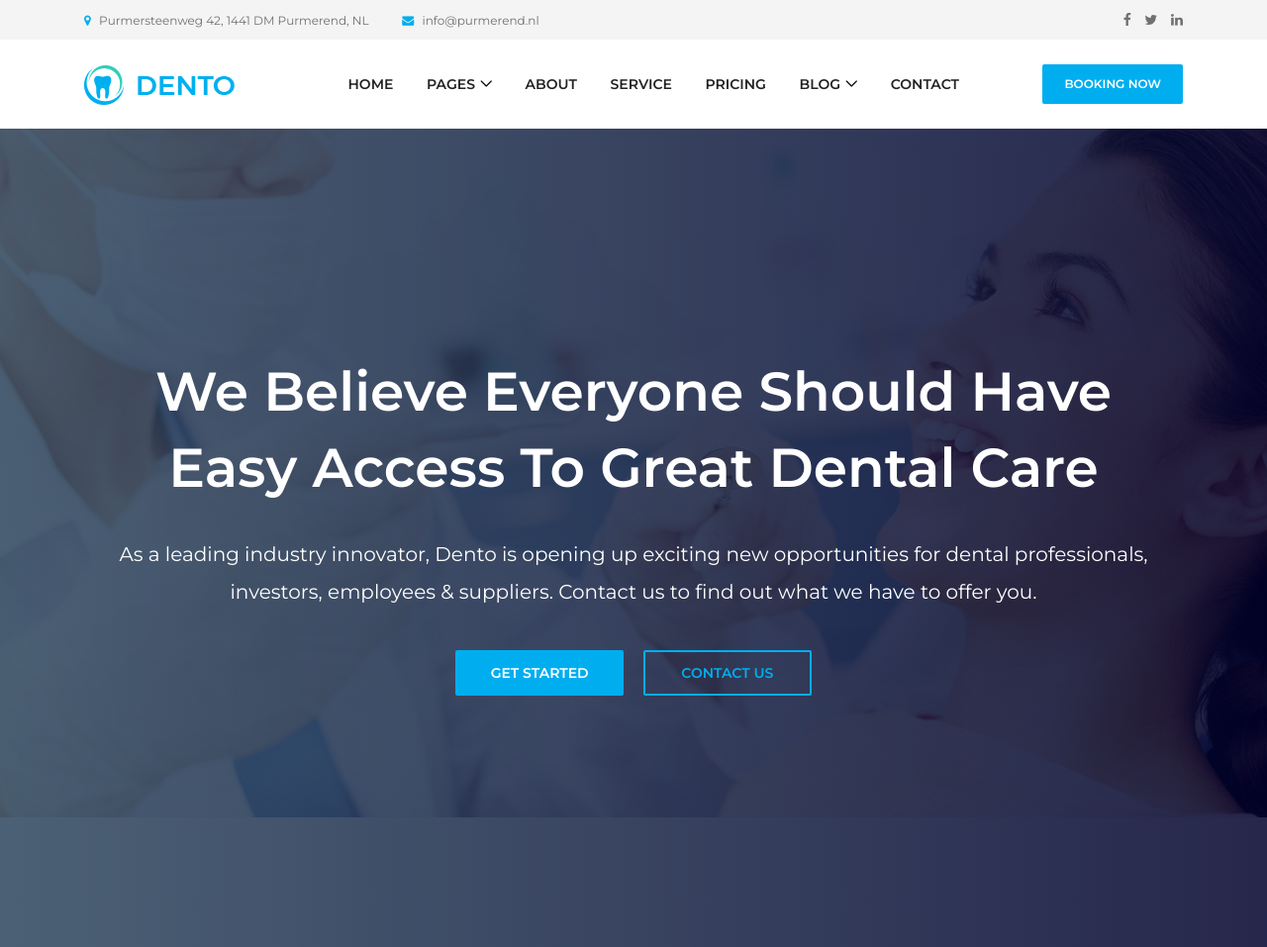
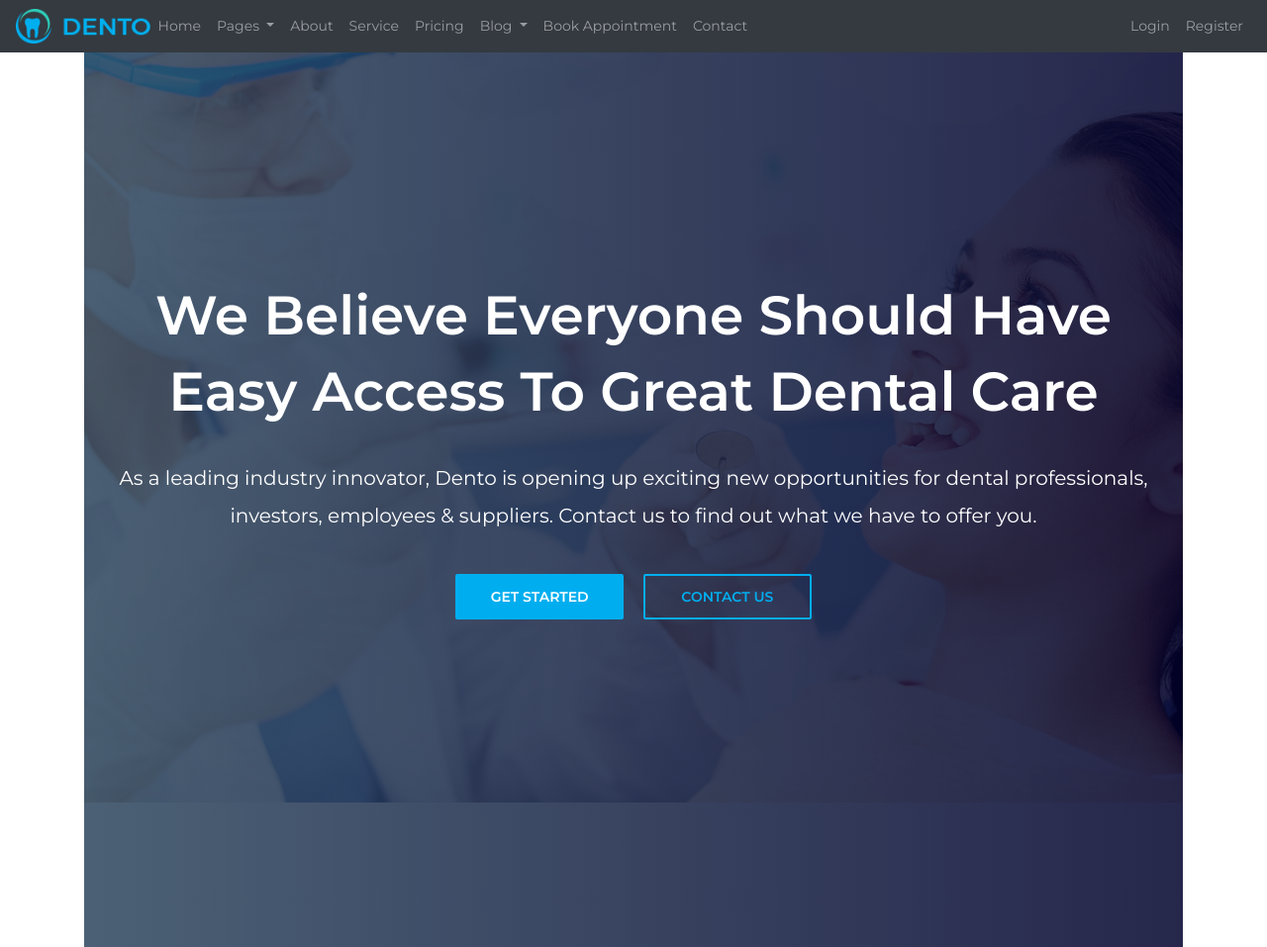
Before and after one commit to CasperFicke/dentaldjango, a Django app: page / in a window 1280 px wide. Shown: the top 957 px of the page at 99% size. Run offline with Django 3.2, Linux system fonts and the light colour scheme; some libraries are stand-ins or nearby versions; some web fonts are replaced.

Commit message:
add user authenticatie

```diff
--- a/dental/settings.py
+++ b/dental/settings.py
@@ -135,7 +135,7 @@ EMAIL_PORT = 587
 EMAIL_HOST_USER = 'cfidevelopt'
 EMAIL_HOST_PASSWORD = os.getenv('GMAILPW')
 EMAIL_USE_TLS = True
-EMAIL_USE_SSL = False
+EMAIL_USE_SSL = True
 
 '''
 # email settings using localhost as mailserver
--- a/website/templates/about.html
+++ b/website/templates/about.html
@@ -132,7 +132,7 @@
   <!-- Cool Facts Area End -->
 
   <!-- ***** Testimonials Area Start ***** -->
-  <section class="testimonials-area section-padding-100 bg-img bg-gradient-overlay jarallax clearfix" style="background-image: url('img/bg-img/7.jpg');">
+  <section class="testimonials-area section-padding-100 bg-img bg-gradient-overlay jarallax clearfix" style="background-image: url({% static 'website/img/bg-img/7.jpg' %});">
     <div class="container">
       <div class="row">
         <div class="col-12">
--- a/website/templates/base.html
+++ b/website/templates/base.html
@@ -8,6 +8,9 @@
   <meta name="description" content="Dento - Dentist &amp; Medical">
   <meta http-equiv="X-UA-Compatible" content="IE=edge">
   <meta name="viewport" content="width=device-width, initial-scale=1, shrink-to-fit=no">
+
+  <!-- Bootstrap CSS -->
+  <link href="https://cdn.jsdelivr.net/npm/bootstrap@5.0.0-beta1/dist/css/bootstrap.min.css" rel="stylesheet" integrity="sha384-giJF6kkoqNQ00vy+HMDP7azOuL0xtbfIcaT9wjKHr8RbDVddVHyTfAAsrekwKmP1" crossorigin="anonymous">
 
   <!-- Title -->
   <title>{% block title %}Dento - Dentist &amp; Medical{% endblock %}</title>
@@ -30,111 +33,106 @@
 
   <!-- ***** Header Area Start ***** -->
   <header class="header-area">
-    <!-- Top Header Area -->
-    <div class="top-header-area">
-      <div class="container h-100">
-        <div class="row h-100 align-items-center">
-          <!-- Top Content -->
-          <div class="col-6 col-md-9 col-lg-8">
-            <div class="top-header-content">
-              <a href="{% url 'contact' %}" data-toggle="tooltip" data-placement="bottom" title="Purmersteenweg 42, 1441 DM Purmerend, NL"><i class="fa fa-map-marker"></i> <span>Purmersteenweg 42, 1441 DM Purmerend, NL</span></a>
-              <a href="#" data-toggle="tooltip" data-placement="bottom" title="info@purmerend.nl"><i class="fa fa-envelope"></i> <span>info@purmerend.nl</span></a>
-            </div>
-          </div>
-          <!-- Top Header Social Info -->
-          <div class="col-6 col-md-3 col-lg-4">
-            <div class="top-header-social-info text-right">
-              <a href="https://facebook.com" data-toggle="tooltip" data-placement="bottom" title="Facebook"><i class="fa fa-facebook"></i></a>
-              <a href="https://twitter.com" data-toggle="tooltip" data-placement="bottom" title="Twitter"><i class="fa fa-twitter"></i></a>
-              <a href="https://linkedin.com" data-toggle="tooltip" data-placement="bottom" title="Linkedin"><i class="fa fa-linkedin"></i></a>
-            </div>
-          </div>
+    <!-- ***** Navbar Start ***** -->
+    <nav class="navbar navbar-expand-lg navbar-dark bg-dark">
+      <!-- Logo -->
+      <a class="nav-brand" href="{% url 'index' %}"><img src="{% static 'website/img/core-img/logo.png' %}" alt=""></a>
+      <!-- buttons -->
+         <button class="navbar-toggler" type="button" data-bs-toggle="collapse" data-bs-target="#navbarNavDropdown" aria-controls="navbarNavDropdown" aria-expanded="false" aria-label="Toggle navigation">
+          <span class="navbar-toggler-icon"></span>
+        </button>
+        <div class="collapse navbar-collapse" id="navbarNavDropdown">
+          <ul class="navbar-nav mr-auto">
+            <li class="nav-item">
+              <a class="nav-link" href="{% url 'index' %}">Home</a>
+            </li>
+            <li class="nav-item dropdown">
+              <a class="nav-link dropdown-toggle" href="#" id="navbarDropdownMenuLink" role="button" data-bs-toggle="dropdown" aria-expanded="false">
+                Pages
+              </a>
+              <ul class="dropdown-menu" aria-labelledby="navbarDropdownMenuLink">
+                <li><a class="dropdown-item" href="{% url 'index' %}">Home</a></li>
+                <li><a class="dropdown-item" href="{% url 'about' %}">About us</a></li>
+                <li><a class="dropdown-item" href="{% url 'service' %}">Service</a></li>
+                <li><a class="dropdown-item" href="{% url 'pricing' %}">Pricing</a></li>
+                <li><a class="dropdown-item" href="{% url 'blog' %}">Blog</a></li>
+                <li><a class="dropdown-item" href="{% url 'blog-details' %}">Blog Details</a></li>
+                <li><a class="dropdown-item" href="{% url 'book_appointment' %}">Book Appointment</a></li>
+                <li><a class="dropdown-item" href="{% url 'contact' %}">Contact</a></li>
+              </ul>
+            </li>
+            <li class="nav-item">
+              <a class="nav-link" href="{% url 'about' %}">About</a>
+            </li>
+            <li class="nav-item">
+              <a class="nav-link" href="{% url 'service' %}">Service</a>
+            </li>
+            <li class="nav-item">
+              <a class="nav-link" href="{% url 'pricing' %}">Pricing</a>
+            </li>
+            <li class="nav-item dropdown">
+              <a class="nav-link dropdown-toggle" href="#" id="navbarDropdownMenuLink" role="button" data-bs-toggle="dropdown" aria-expanded="false">
+                Blog
+              </a>
+              <ul class="dropdown-menu" aria-labelledby="navbarDropdownMenuLink">
+                <li><a class="dropdown-item" href="{% url 'blog' %}">Blog</a></li>
+                <li><a class="dropdown-item" href="{% url 'blog-details' %}">Blog Details</a></li>
+              </ul>
+            </li>
+            <li class="nav-item">
+              <a class="nav-link" href="{% url 'book_appointment' %}">Book Appointment</a>
+            </li>
+            <li class="nav-item">
+              <a class="nav-link" href="{% url 'contact' %}">Contact</a>
+            </li>
+          </ul>
+          <ul class="navbar-nav ml-auto">
+            {% if user.is_authenticated %}
+            <li class="nav-item dropdown dropstart">
+              <a class="nav-link dropdown-toggle" role="button" data-bs-toggle="dropdown" aria-expanded="false">
+                {{ user.username }}
+              </a>
+              <ul class="dropdown-menu">
+                <li><a class="dropdown-item" href="{% url 'edit_profile' %}">Edit profile</a></li>
+                <li><a class="dropdown-item" href="{% url 'change_password' %}">Change password</a></li>
+                <li><a class="dropdown-item" href="{% url 'logout' %}">Logout</a></li>
+              </ul>
+            </li>
+            {% else %}
+              <li class="nav-item">
+                <a class="nav-link" href="{% url 'login' %}">Login</a>
+              </li>
+              <li class="nav-item">
+                <a class="nav-link" href="{% url 'register' %}">Register</a>
+              </li>
+            {% endif %}
+          </ul>
         </div>
       </div>
-    </div>
-    <!-- Top Header End -->
-
-    <!-- Main Header Start -->
-    <div class="main-header-area">
-      <div class="classy-nav-container breakpoint-off">
-        <div class="container">
-          <!-- Classy Menu -->
-          <nav class="classy-navbar justify-content-between" id="dentoNav">
-
-            <!-- Logo -->
-            <a class="nav-brand" href="{% url 'index' %}"><img src="{% static 'website/img/core-img/logo.png' %}" alt=""></a>
-
-            <!-- Navbar Toggler -->
-            <div class="classy-navbar-toggler">
-              <span class="navbarToggler"></span>
-            </div>
-
-            <!-- Menu -->
-            <div class="classy-menu">
-
-              <!-- Close Button -->
-              <div class="classycloseIcon">
-                <div class="cross-wrap"><span class="top"></span><span class="bottom"></span></div>
-              </div>
-
-              <!-- Nav Start -->
-              <div class="classynav">
-                <ul id="nav">
-                  <li><a href="{% url 'index' %}">Home</a></li>
-                  <li><a href="#">Pages</a>
-                    <ul class="dropdown">
-                      <li><a href="{% url 'index' %}">- Home</a></li>
-                      <li><a href="{% url 'about' %}">- About Us</a></li>
-                      <li><a href="{% url 'service' %}">- Service</a></li>
-                      <li><a href="{% url 'pricing' %}">- Pricing</a></li>
-                      <li><a href="{% url 'blog' %}">- Blog</a></li>
-                      <li><a href="{% url 'blog-details' %}">- Blog Details</a></li>
-                      <li><a href="{% url 'contact' %}">- Contact</a></li>
-                      <li><a href="#">- Dropdown</a>
-                        <ul class="dropdown">
-                          <li><a href="#">- Dropdown Item</a></li>
-                          <li><a href="#">- Dropdown Item</a>
-                            <ul class="dropdown">
-                              <li><a href="#">- Even Dropdown</a></li>
-                              <li><a href="#">- Even Dropdown</a></li>
-                              <li><a href="#">- Even Dropdown</a></li>
-                              <li><a href="#">- Even Dropdown</a></li>
-                            </ul>
-                          </li>
-                          <li><a href="#">- Dropdown Item</a></li>
-                          <li><a href="#">- Dropdown Item</a></li>
-                        </ul>
-                      </li>
-                    </ul>
-                  </li>
-                  <li><a href="{% url 'about' %}">About</a></li>
-                  <li><a href="{% url 'service' %}">Service</a></li>
-                  <li><a href="{% url 'pricing' %}">Pricing</a></li>
-                  <li><a href="{% url 'blog' %}">Blog</a>
-                    <ul class="dropdown">
-                      <li><a href="{% url 'blog' %}">- Blog</a></li>
-                      <li><a href="{% url 'blog-details' %}">- Blog Details</a></li>
-                    </ul>
-                  </li>
-                  <li><a href="{% url 'contact' %}">Contact</a></li>
-                </ul>
-              </div>
-              <!-- Nav End -->
-            </div>
-
-            <!-- Booking Now Button -->
-            <a href="#" class="btn dento-btn booking-btn">Booking Now</a>
-          </nav>
-        </div>
-      </div>
-    </div>
+    </nav>
+    <!-- ***** Navbar End ***** -->
   </header>
   <!-- ***** Header Area End ***** -->
-  {% block content %}
 
-  {% endblock %}
+  <div class="container">
+    {% if messages %}
+      {% for message in messages %}
+        <div class="alert alert-warning alert-dismissible fade show" role="alert">
+          {{message}}
+          <button type="button" class="btn-close" data-bs-dismiss="alert" aria-label="Close"></button>
+        </div>
+      {% endfor %}
+    {% endif %}
+  </div>
+
+  <div class="container">
+    {% block content %}
+
+    {% endblock %}
+  </div>
+
   <!-- ***** Footer Area Start ***** -->
-  <footer class="footer-area bg-img bg-gradient-overlay" style="background-image: url({% static 'website/img/bg-img/3.jpg' %});">
+  <footer class="footer-area bg-img bg-gradient-overlay" style="background-image: url({% static 'website/img/bg-img/3.jpg' %})">
     <div class="container">
       <div class="row">
         <!-- Single Footer Widget -->
@@ -247,6 +245,17 @@ Copyright &copy;<script>document.write(new Date().getFullYear());</script> All r
   <!-- Active js -->
   <script src="{% static 'website/js/default-assets/active.js' %}"></script>
 
+
+  <!-- Optional JavaScript; choose one of the two! -->
+
+  <!-- Option 1: Bootstrap Bundle with Popper -->
+  <script src="https://cdn.jsdelivr.net/npm/bootstrap@5.0.0-beta1/dist/js/bootstrap.bundle.min.js" integrity="sha384-ygbV9kiqUc6oa4msXn9868pTtWMgiQaeYH7/t7LECLbyPA2x65Kgf80OJFdroafW" crossorigin="anonymous"></script>
+
+  <!-- Option 2: Separate Popper and Bootstrap JS -->
+  <!--
+  <script src="https://cdn.jsdelivr.net/npm/@popperjs/core@2.5.4/dist/umd/popper.min.js" integrity="sha384-q2kxQ16AaE6UbzuKqyBE9/u/KzioAlnx2maXQHiDX9d4/zp8Ok3f+M7DPm+Ib6IU" crossorigin="anonymous"></script>
+  <script src="https://cdn.jsdelivr.net/npm/bootstrap@5.0.0-beta1/dist/js/bootstrap.min.js" integrity="sha384-pQQkAEnwaBkjpqZ8RU1fF1AKtTcHJwFl3pblpTlHXybJjHpMYo79HY3hIi4NKxyj" crossorigin="anonymous"></script>
+  -->
 </body>
 
 </html>
--- a/website/templates/blog-details.html
+++ b/website/templates/blog-details.html
@@ -4,7 +4,7 @@
 
 {% block content %}
   <!-- ***** Breadcrumb Area Start ***** -->
-  <div class="breadcumb-area bg-img bg-gradient-overlay" style="background-image: url(img/bg-img/12.jpg);">
+  <div class="breadcumb-area bg-img bg-gradient-overlay" style="background-image: url({% static 'website/img/bg-img/12.jpg' %});">
     <div class="container h-100">
       <div class="row h-100 align-items-center">
         <div class="col-12">
--- a/website/templates/blog.html
+++ b/website/templates/blog.html
@@ -5,7 +5,7 @@
 
 {% block content %}
   <!-- ***** Breadcrumb Area Start ***** -->
-  <div class="breadcumb-area bg-img bg-gradient-overlay" style="background-image: url(img/bg-img/12.jpg);">
+  <div class="breadcumb-area bg-img bg-gradient-overlay" style="background-image: url({% static 'website/img/bg-img/12.jpg'%});">
     <div class="container h-100">
       <div class="row h-100 align-items-center">
         <div class="col-12">
--- a/website/templates/index.html
+++ b/website/templates/index.html
@@ -206,86 +206,6 @@
   </section>
   <!-- ***** Dento Dentist Area End ***** -->
 
-  <!-- Book An Oppointment Area Start -->
-  <section class="book-an-oppointment-area section-padding-100 bg-img bg-gradient-overlay jarallax clearfix" style="background-image: url({% static 'website/img/bg-img/12.jpg' %});">
-    <div class="container">
-      <div class="row">
-        <!-- Section Heading -->
-        <div class="col-12">
-          <div class="section-heading text-center white">
-            <h2>Book An Apointment</h2>
-            <div class="line"></div>
-          </div>
-        </div>
-      </div>
-
-      <div class="row">
-        <div class="col-12">
-          <!-- Appointment Form -->
-          <div class="appointment-form">
-            <form action="#" method="post">
-              <div class="row">
-                <div class="col-md-6">
-                  <div class="form-group mb-30">
-                    <input type="text" name="your-name" class="form-control" placeholder="Your Name" required>
-                  </div>
-                </div>
-                <div class="col-md-6">
-                  <div class="form-group mb-30">
-                    <input type="text" name="your-phone" class="form-control" placeholder="Your Phone" required>
-                  </div>
-                </div>
-                <div class="col-md-6">
-                  <div class="form-group mb-30">
-                    <input type="email" name="your-email" class="form-control" placeholder="Your Email" required>
-                  </div>
-                </div>
-                <div class="col-md-6">
-                  <div class="form-group mb-30">
-                    <input type="text" name="your-address" class="form-control" placeholder="Your Address">
-                  </div>
-                </div>
-                <div class="col-md-6">
-                  <div class="form-group mb-30">
-                    <select name="your-scheldule" class="form-control">
-                      <option value="Choose Your Scheldule">Choose Your Scheldule</option>
-                      <option value="9 AM to 10 AM">9 AM to 10 AM</option>
-                      <option value="11 AM to 12 PM">11 AM to 12 PM</option>
-                      <option value="2 PM to 4 PM">2 PM to 4 PM</option>
-                      <option value="8 PM to 10 PM">8 PM to 10 PM</option>
-                    </select>
-                  </div>
-                </div>
-                <div class="col-md-6">
-                  <div class="form-group mb-30">
-                    <select name="your-time" class="form-control">
-                      <option value="Choose Your Time">Choose Your Scheldule</option>
-                      <option value="9 AM to 10 AM">9 AM to 10 AM</option>
-                      <option value="11 AM to 12 PM">11 AM to 12 PM</option>
-                      <option value="2 PM to 4 PM">2 PM to 4 PM</option>
-                      <option value="8 PM to 10 PM">8 PM to 10 PM</option>
-                    </select>
-                  </div>
-                </div>
-                <div class="col-12">
-                  <div class="form-group mb-30">
-                    <textarea name="your-message" class="form-control" placeholder="Your Message"></textarea>
-                  </div>
-                </div>
-                <div class="col-12 text-center">
-                  <button type="submit" class="btn dento-btn">Booking Now</button>
-                </div>
-              </div>
-            </form>
-          </div>
-        </div>
-      </div>
-    </div>
-  </section>
-  <!-- Book An Oppointment Area End -->
-
-
-
   <!-- ***** Testimonials Area Start ***** -->
   <section class="testimonials-area section-padding-100 bg-img bg-gradient-overlay jarallax clearfix" style="background-image: url({% static 'website/img/bg-img/7.jpg' %});">
     <div class="container">
--- a/website/templates/pricing.html
+++ b/website/templates/pricing.html
@@ -2,7 +2,7 @@
 {% load static %}
 {% block content %}
   <!-- ***** Breadcrumb Area Start ***** -->
-  <div class="breadcumb-area bg-img bg-gradient-overlay" style="background-image: url(img/bg-img/12.jpg);">
+  <div class="breadcumb-area bg-img bg-gradient-overlay" style="background-image: url({% static 'website/img/bg-img/12.jpg' %});">
     <div class="container h-100">
       <div class="row h-100 align-items-center">
         <div class="col-12">
--- a/website/templates/service.html
+++ b/website/templates/service.html
@@ -4,7 +4,7 @@
 
 {% block content %}
   <!-- ***** Breadcrumb Area Start ***** -->
-  <div class="breadcumb-area bg-img bg-gradient-overlay" style="background-image: url(img/bg-img/12.jpg);">
+  <div class="breadcumb-area bg-img bg-gradient-overlay" style="background-image: url({% static 'website/img/bg-img/12.jpg' %});">
     <div class="container h-100">
       <div class="row h-100 align-items-center">
         <div class="col-12">
@@ -122,7 +122,7 @@
             <div class="single-testimonial-slide d-flex align-items-center">
               <!-- Thumbnail -->
               <div class="testimonial-thumb">
-                <img src="website/img/bg-img/8.jpg' %}" alt="">
+                <img src="{% static 'website/img/bg-img/8.jpg' %}" alt="">
               </div>
               <!-- Content -->
               <div class="testimonial-content">
--- a/website/urls.py
+++ b/website/urls.py
@@ -3,6 +3,12 @@ from . import views
 
 urlpatterns = [
   path('', views.index, name="index"),
+  path('login/', views.login_user, name="login"),
+  path('logout/', views.logout_user, name="logout"),
+  path('register/', views.register_user, name="register"),
+  path('edit_profile/', views.edit_profile, name="edit_profile"),
+  path('change_password/', views.change_password, name="change_password"),
+  path('book_appointment/', views.book_appointment, name="book_appointment"),
   path('contact/', views.contact, name="contact"),
   path('about/', views.about, name="about"),
   path('blog/', views.blog, name="blog"),
--- a/website/views.py
+++ b/website/views.py
@@ -1,9 +1,83 @@
-from django.shortcuts import render
+from django.shortcuts import render, redirect
+from django.contrib.auth import authenticate, login, logout, update_session_auth_hash
+from django.contrib.auth.forms import UserCreationForm, UserChangeForm, PasswordChangeForm
+from django.contrib import messages
 from django.core.mail import send_mail
+
+from .forms import SignUpForm, EditProfileForm
 
 # Index view
 def index(request):
   return render(request, 'index.html', {})
+
+# Login view
+def login_user(request):
+  if request.method == 'POST':
+    username = request.POST['username']
+    password = request.POST['password']
+    user = authenticate(request, username=username, password=password)
+    if user is not None:
+      login(request, user)
+      messages.success(request, ('Succesfully logged in'))
+      # Redirect to a success page.
+      return redirect('index')
+    else:
+      messages.success(request, ('Error logging in. Please try again..'))
+      return redirect('login')
+  else:
+    return render(request, 'authenticate/login.html', {})
+
+# Logout view
+def logout_user(request):
+  logout(request)
+  messages.success(request, ('Succesfully logged out'))
+  # Redirect to a success page.
+  return redirect('index')
+
+# Register view
+def register_user(request):
+  if request.method == 'POST':
+    #do something
+    form = SignUpForm(request.POST)
+    if form.is_valid():
+      form.save()
+      username = form.cleaned_data['username']
+      password = form.cleaned_data['password1']
+      user = authenticate(request, username=username, password=password)
+      login(request, user)
+      messages.success(request, ("You're Registered"))
+      return redirect('index')
+  else:
+    form = SignUpForm()
+  context = {'form': form}
+  return render(request, 'authenticate/register.html', context)
+
+# edit profile view
+def edit_profile(request):
+  if request.method == "POST":
+    form = EditProfileForm(request.POST, instance=request.user)
+    if form.is_valid():
+      form.save()
+      messages.success(request, ("You successfully updated your profile"))
+      return redirect('index')
+  else:
+    form = EditProfileForm(instance=request.user)
+  context = {'form': form}
+  return render(request, 'authenticate/edit_profile.html', context)
+
+# change password view
+def change_password(request):
+  if request.method == "POST":
+    form = PasswordChangeForm(data=request.POST, user=request.user)
+    if form.is_valid():
+      form.save()
+      update_session_auth_hash(request, form.user)
+      messages.success(request, ("You successfully changed your password"))
+      return redirect('index')
+  else:
+    form = PasswordChangeForm(user=request.user)
+  context = {'form': form}
+  return render(request, 'authenticate/change_password.html', context)
 
 # contact view
 def contact(request):
@@ -49,3 +123,7 @@ def pricing(request):
 # service view
 def service(request):
   return render(request, 'service.html', {})
+
+# book appointment view
+def book_appointment(request):
+  return render(request, 'book_appointment.html', {})
```
Also changed, not shown: website/forms.py (added, +70 -0 lines), website/templates/authenticate/change_password.html (added, +53 -0 lines), website/templates/authenticate/edit_profile.html (added, +53 -0 lines), website/templates/authenticate/login.html (added, +48 -0 lines), website/templates/authenticate/register.html (added, +54 -0 lines), website/templates/book_appointment.html (added, +83 -0 lines), db.sqlite3.
